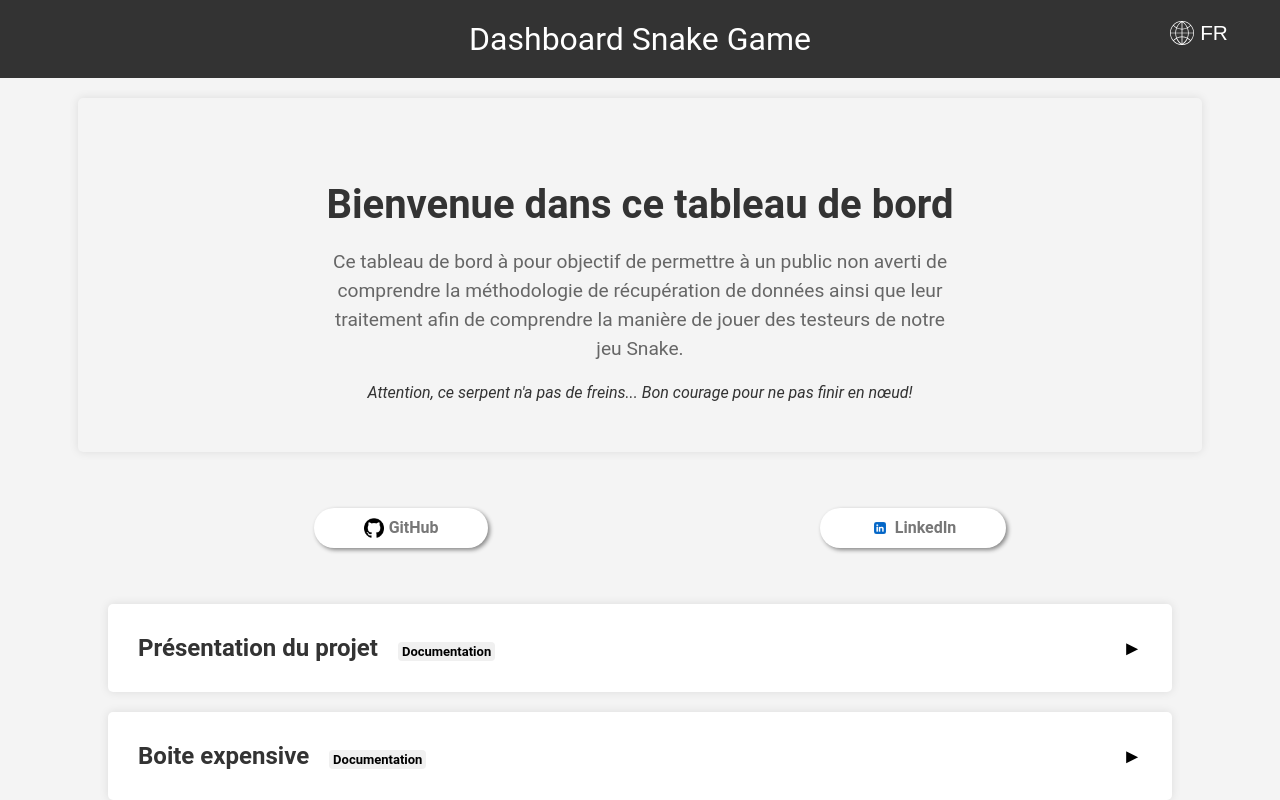
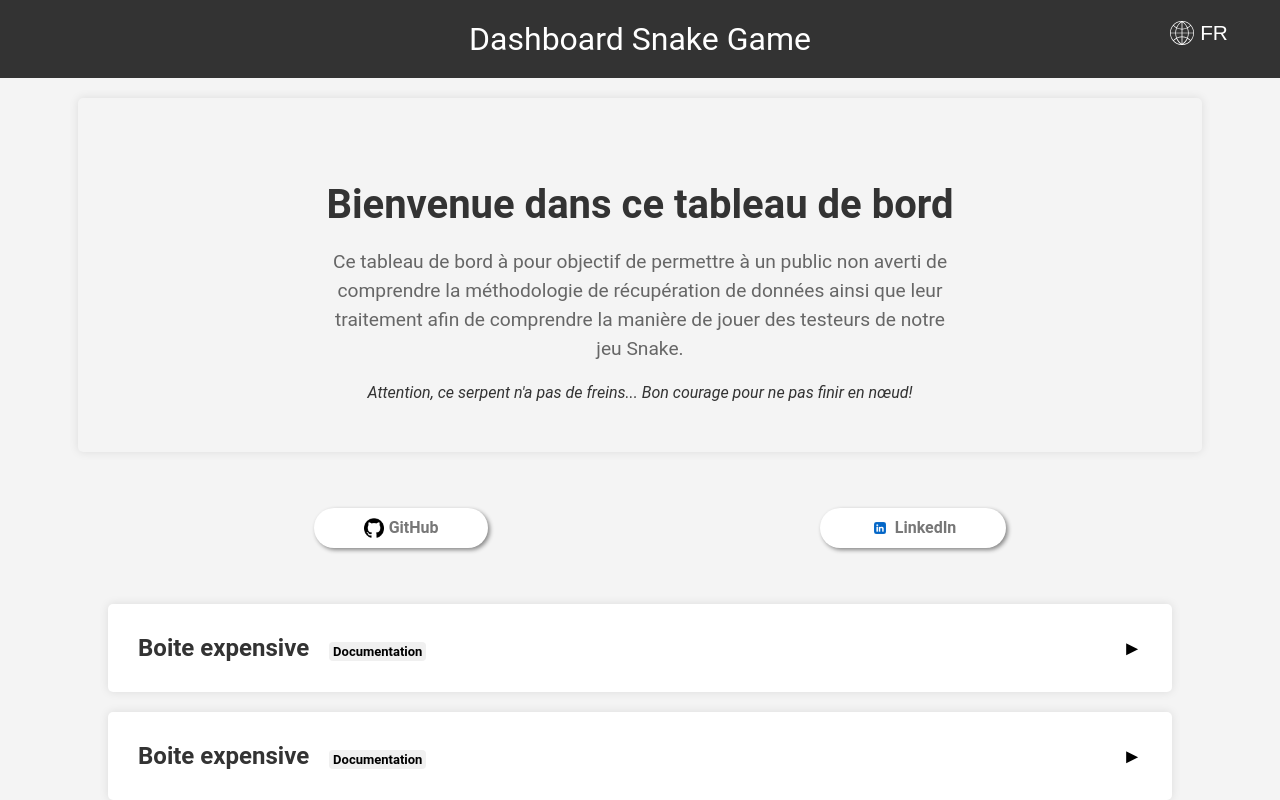
Before and after one commit to HaDock404/ai-game-snake, a React (Create React App) app: page /#/ in a window 1280 px wide. Shown: the top 800 px of the page. Built offline with nearby package versions, Linux system fonts and the light colour scheme.

Commit message:
expandable_box

```diff
--- a/src/components/AllText.jsx
+++ b/src/components/AllText.jsx
@@ -14,8 +14,8 @@ export const intro_quote = {
 /////////////////////////////////////////////////////////
 
 export const title_01 = {
-    en: "ATTiny85",
-    fr: "ATTiny85"
+    en: "Expandable Box",
+    fr: "Boite expensive"
 };
 export const text_01 = {
     en: "Lorem Ipsum is simply dummy text of the printing and typesetting industry. Lorem Ipsum has been the industry's standard dummy text ever since the 1500s, when an unknown printer took a galley of type and scrambled it to make a type specimen book. It has survived not only five centuries, but also the leap into electronic typesetting, remaining essentially unchanged. It was popularised in the 1960s with the release of Letraset sheets containing Lorem Ipsum passages, and more recently with desktop publishing software like Aldus PageMaker including versions of Lorem Ipsum.",
--- a/src/components/ExpandableBox.jsx
+++ b/src/components/ExpandableBox.jsx
@@ -1,18 +1,20 @@
 import '../styles/expandable_box.css'
 
-function ExpandableBox(props) {
-    "rersr"
+function ExpandableBoxWithImage(props) {
+
+    const checkboxId = `toggle-${props.id}`
+
     return (
-        <div id="expandable-box">
-            <input type="checkbox" id="toggle"></input>
-            <label htmlFor="toggle" id="box-header">
-                <h3 id="main-paragraph-title">
-                    {props.title}<span id={props.span_color}>{props.span_text}</span>
+        <div className="expandable-box">
+            <input type="checkbox" id={checkboxId}></input>
+            <label htmlFor={checkboxId} className="box-header">
+                <h3 className="main-paragraph-title">
+                    {props.title}<span className={props.span_color}>{props.span_text}</span>
                 </h3>
-              <span id="arrow">&#9658;</span>
+              <span className="arrow">&#9658;</span>
             </label>
-            <div id="box-content">
-                <div id="main-paragraph-text">
+            <div className="box-content">
+                <div className="main-paragraph-text">
                     {props.text}
                 </div>
             </div>
@@ -20,4 +22,4 @@ function ExpandableBox(props) {
     )
 }
 
-export default ExpandableBox
+export default ExpandableBoxWithImage
--- a/src/components/Main.jsx
+++ b/src/components/Main.jsx
@@ -24,17 +24,11 @@ function Main() {
             />
             <NavLinks />
             <ExpandableBox
-                title="Présentation du projet"
+                id="id1"
+                title={Text.title_01[language]}
                 span_color="documentation"
                 span_text="Documentation"
-                text="Lorem Ipsum is simply dummy text of the printing and typesetting industry.
-                Lorem Ipsum has been the industry's standard dummy text ever since the 1500s,
-                when an unknown printer took a galley of type and scrambled it to make a type
-                specimen book. It has survived not only five centuries, but also the leap into
-                electronic typesetting, remaining essentially unchanged. It was popularised in the
-                1960s with the release of Letraset sheets containing Lorem Ipsum passages, and more
-                recently with desktop publishing software like Aldus PageMaker including versions of
-                Lorem Ipsum."
+                text={Text.text_01[language]}
             />
             <ExpandableBoxWithImage
                 id="id2"
--- a/src/styles/expandable_box.css
+++ b/src/styles/expandable_box.css
@@ -1,4 +1,4 @@
-#expandable-box {
+.expandable-box {
     max-width: 80%;
     margin: 20px auto;
     padding: 20px;
@@ -6,14 +6,15 @@
     background-color: #fff;
     border-radius: 5px;
     box-shadow: 0 0 10px rgba(0, 0, 0, 0.1);
+    transition: all 0.3s ease;
 }
 
-#expandable-box:hover {
+.expandable-box:hover {
     box-shadow: 0 0 10px rgba(0, 0, 0, 0.1);
     transform: scale(1.01);
 }
 
-#box-header {
+.box-header {
     display: flex;
     justify-content: space-between;
     align-items: center;
@@ -21,17 +22,17 @@
     cursor: pointer;
 }
 
-#box-header h3 {
+.box-header h3 {
     margin: 0;
 }
 
-#main-paragraph-title {
+.main-paragraph-title {
     font-size: 1.5em;
     color: #333;
     margin-bottom: 20px;
 }
 
-#main-paragraph-text {
+.main-paragraph-text {
     font-size: 1.2em;
     color: #666;
     line-height: 1.5;
@@ -40,7 +41,7 @@
     width: 100%;
 }
 
-#documentation {
+.documentation {
     background-color: #f0f0f0;
     font-size: 13px;
     color: black;
@@ -49,7 +50,7 @@
     border-radius: 4px;
 }
 
-#graphical {
+.graphical {
     background-color: #81ef52;
     font-size: 13px;
     color: rgb(255, 255, 255);
@@ -58,25 +59,24 @@
     border-radius: 4px;
 }
 
-#arrow {
+.arrow {
     font-size: 20px;
 }
 
-#box-content {
+.box-content {
     padding: 10px;
     max-height: 0;
     overflow: hidden;
-    transition: max-height 0.3s;
 }
 
 input[type="checkbox"] {
     display: none;
 }
 
-  input[id="toggle"]:checked + #box-header #arrow {
+  input[type="checkbox"]:checked + .box-header .arrow {
     transform: rotate(90deg);
 }
 
-  input[id="toggle"]:checked ~ #box-content {
-    max-height: 1000px;
+  input[type="checkbox"]:checked ~ .box-content {
+    max-height: 100000px;
 }
```
